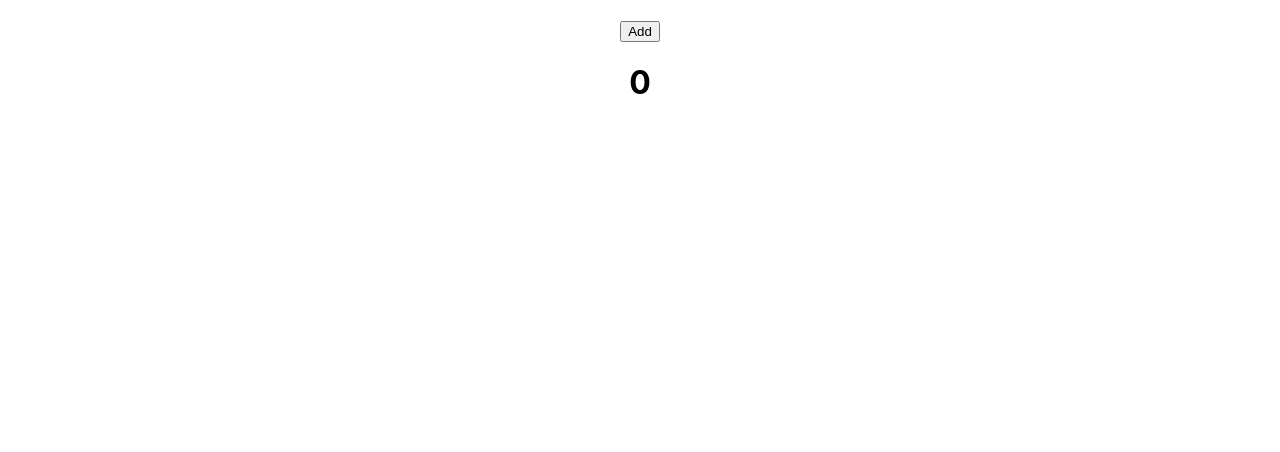
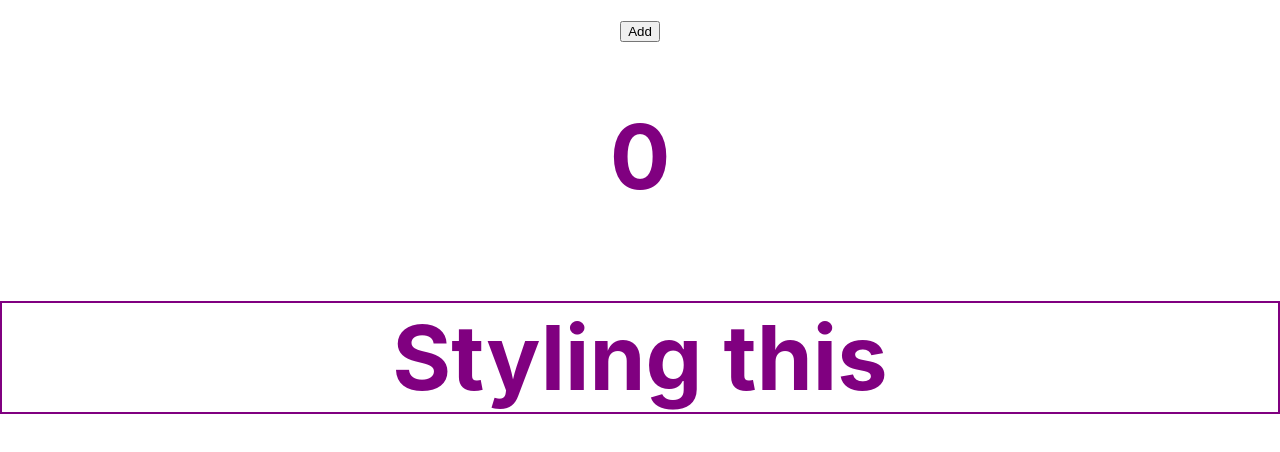
Before and after one commit to ilmariov/FrontEndDevLib-Training, a React (Create React App) app in the folder React/test-app/: page / in a window 1280 px wide. Shown: the top 452 px of the page. Built offline with nearby package versions, Linux system fonts and the light colour scheme.

Commit message:
styling methods added

```diff
--- a/React/test-app/src/index.js
+++ b/React/test-app/src/index.js
@@ -229,7 +229,7 @@ ShoppingCart.defaultProps = {
         });
     }
     render() {
-        if (this.state.visibility) {
+        if (this.state.visibility === true) {
             return (
             <div>
                 <button onClick={this.toggleVisibility}>Click Me</button>
@@ -490,13 +490,19 @@ class RenderInput extends React.Component {
     }
 };*/
 
+const styles = {
+    color: 'purple',
+    fontSize: 90,
+    border: '2px solid purple'
+}
+
 class OnlyEvens extends React.Component {
     constructor(props) {
         super(props);
     }
     shouldComponentUpdate(nextProps, nextState) {
         console.log('Should I update?');
-        if (nextProps.value % 3 === 0) {
+        if (nextProps.value % 2 === 0) {
             return true;
         } else {
             return false;
@@ -506,7 +512,7 @@ class OnlyEvens extends React.Component {
         console.log('Component re-rendered.');
     }
     render() {
-        return <h1>{this.props.value}</h1>;
+        return <h1 style={{fontSize: 90, color: 'purple'}}>{this.props.value}</h1>;
     }
 }
 
@@ -528,6 +534,7 @@ class Controller extends React.Component {
             <div>
                 <button onClick={this.addValue}>Add</button>
                 <OnlyEvens value={this.state.value} />
+                <h3 style={styles}>Styling this</h3>
             </div>
         );
     }
```
